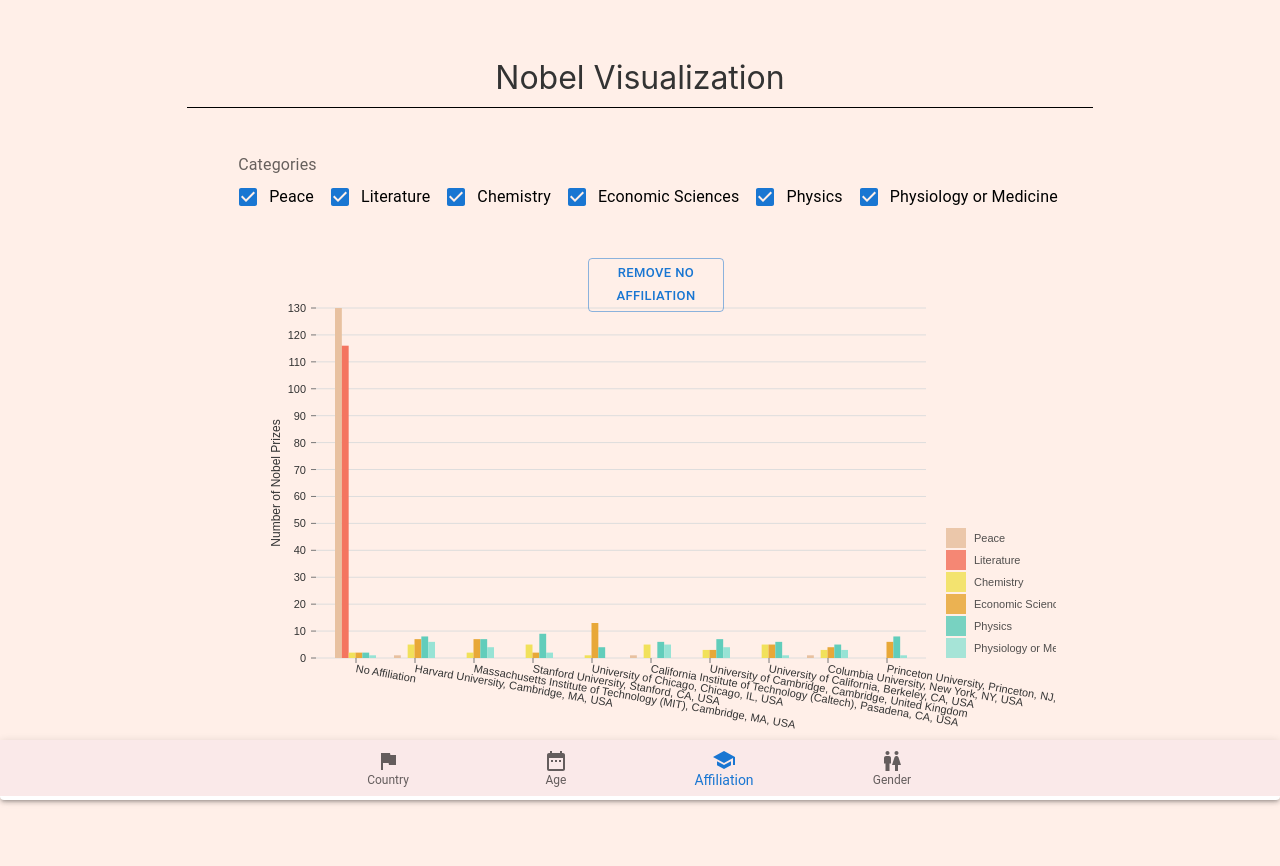
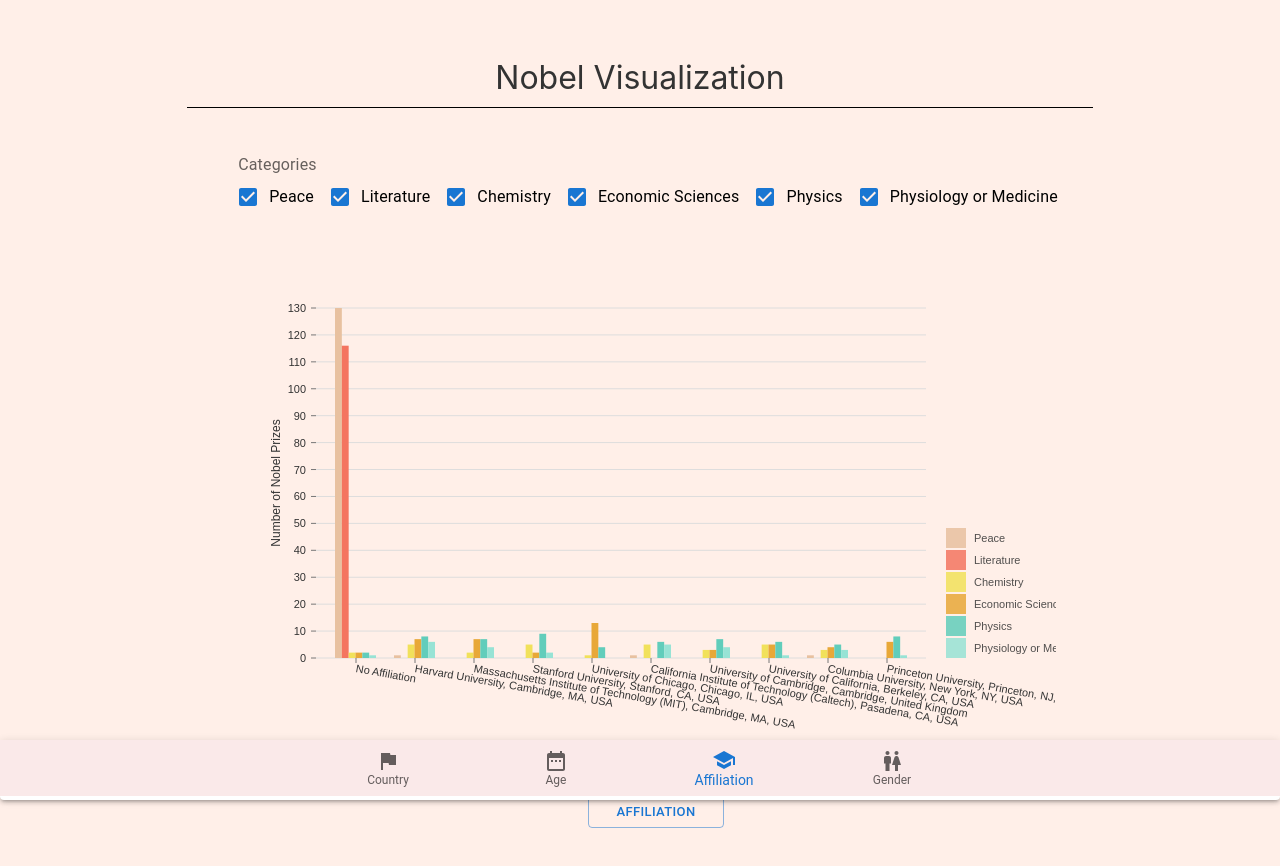
Before and after one commit to JpTanaka/nobel-visualization, a React (Create React App) app in the folder frontend/: page / in a window 1280 px wide. Both pictures are taken after a click on the button "Affiliation". Shown: the top 866 px of the page. Built offline with nearby package versions, Linux system fonts and the light colour scheme.

Commit message:
changed padding

```diff
--- a/frontend/src/App.css
+++ b/frontend/src/App.css
@@ -11,15 +11,8 @@
   margin: 5px;
 }
 
-/*
-
-.displayed-chart-container {
-  height: 500px;
-  width: 1000px;
-} */
-
 .main-content {
-  padding-bottom: 60px;
+  padding-bottom: 32px;
 }
 
 /* workaround so that loading have the same height
--- a/frontend/src/components/NobelsPerAffiliation.js
+++ b/frontend/src/components/NobelsPerAffiliation.js
@@ -180,10 +180,11 @@ export const NobelsPerAffiliation = ({ completeData }) => {
                         </div>}
                     ariaLabel="Nobel Affiliation bar chart"
                 />
-                <div className="button-container" >
-                    <Button variant="outlined" onClick={() => setRemoveNoAffiliation(value => !value)} size="small" className="toggle-button">{removeNoAffiliation ? "Add" : "Remove"} No Affiliation</Button>
-
-                </div>
+            </div>
+            <div className="button-container" >
+                <Button variant="outlined" onClick={() => setRemoveNoAffiliation(value => !value)} size="small" className="toggle-button">
+                    {removeNoAffiliation ? "Add" : "Remove"} No Affiliation
+                </Button>
             </div>
         </div>
     );
```
